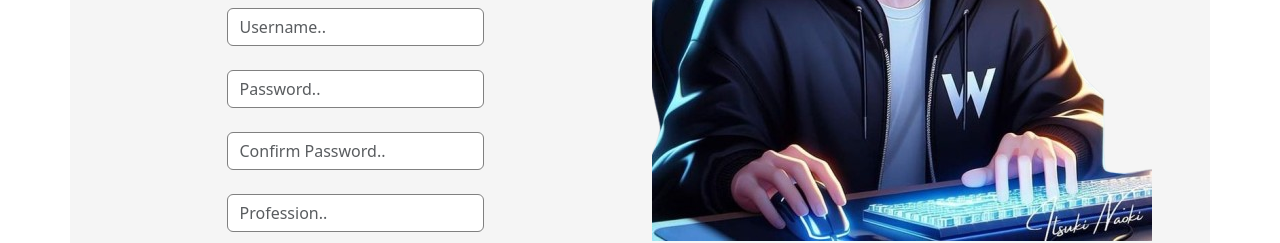
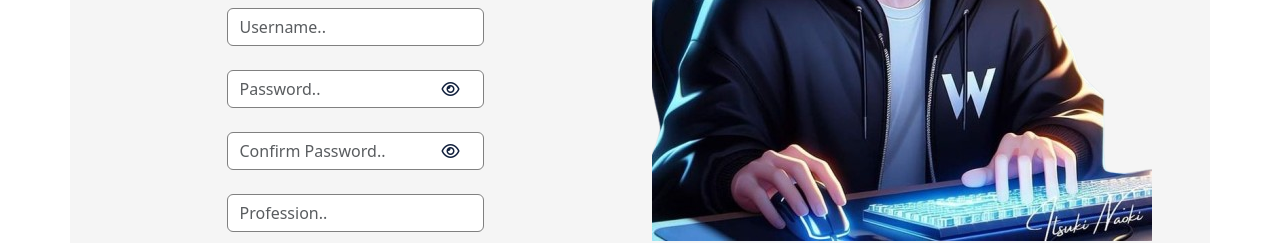
Before and after one commit to johnson-Omwoyo/Moringa_Alumni, a React (Vite) app in the folder client/: page /register in a window 1280 px wide. Shown: the part 450-693 px from the top of the page. Built offline with nearby package versions, Linux system fonts and the light colour scheme; a web font is replaced by a local one.

Commit message:
validation on buttons click and the eye for password visiblee or not

```diff
--- a/client/src/routes/Login.jsx
+++ b/client/src/routes/Login.jsx
@@ -1,31 +1,38 @@
-import React from "react";
+import React, { useState } from "react";
 import "./login.css";
 import { useNavigate } from "react-router-dom";
 import animePhoto from "../assets/17f4ec064cad10da1739a11d9b293c09-removebg-preview.png";
 import { Field, Form, ErrorMessage, Formik } from "formik";
 import * as Yup from "yup";
+
 function Login() {
   const navigate = useNavigate();
+
   const handleLogin = (values) => {
     console.log(values);
   };
+
   const initialValues = {
-    userName: "",
+    username: "",
     password: "",
   };
+
   const validationSchema = Yup.object({
-    username: Yup.string().min(2, "Too short").required("Field cant be empty"),
+    username: Yup.string().min(2, "Too short").required("Field can't be empty"),
     password: Yup.string()
       .min(3, "Password too short")
-      .required("Field cant be empty"),
+      .required("Field can't be empty"),
   });
-
+  const [viewPassword, setViewPassword] = useState(false);
+  const handleChangeViewPassword = (field, setter) => {
+    setter(!field);
+  };
   return (
     <div className="container">
-      <div className="row   my-5 rounded reg ">
-        <div className="col-12 col-md-6 d-flex flex-column align-items-center py-5 ">
-          <div className="the-title ">
-            <h1 className="display-5 m-0">Welcome Back </h1>
+      <div className="row my-5 rounded reg">
+        <div className="col-12 col-md-6 d-flex flex-column align-items-center py-5">
+          <div className="the-title">
+            <h1 className="display-5 m-0">Welcome Back</h1>
             <p>
               Don't Have An Account?{" "}
               <span className="the-link" onClick={() => navigate("/register")}>
@@ -40,8 +47,8 @@ function Login() {
           >
             {(formik) => (
               <form
-                className="form-group d-flex flex-column gap-4  rounded auth justify-content-center "
-                action=""
+                className="form-group d-flex flex-column gap-4 rounded auth justify-content-center"
+                onSubmit={formik.handleSubmit}
               >
                 <div>
                   <Field
@@ -49,6 +56,8 @@ function Login() {
                     placeholder="Username/Email.."
                     className="form-control"
                     name="username"
+                    onBlur={formik.handleBlur}
+                    onChange={formik.handleChange}
                   />
                   <ErrorMessage
                     name="username"
@@ -57,12 +66,27 @@ function Login() {
                   />
                 </div>
                 <div>
-                  <Field
-                    type="text"
-                    placeholder="Password.."
-                    className="form-control"
-                    name="password"
-                  />
+                  <div className="position-relative">
+                    <Field
+                      type={viewPassword ? "text" : "password"}
+                      name="password"
+                      placeholder="Password.."
+                      className="form-control"
+                      onChange={formik.handleChange}
+                    />{" "}
+                    <div
+                      onClick={() =>
+                        handleChangeViewPassword(viewPassword, setViewPassword)
+                      }
+                      className="the-eye position-absolute  end-0 translate-middle-y px-4 "
+                    >
+                      {viewPassword ? (
+                        <i class="fa-regular fa-eye-slash"></i>
+                      ) : (
+                        <i class="fa-regular fa-eye"></i>
+                      )}
+                    </div>
+                  </div>
                   <ErrorMessage
                     name="password"
                     component="div"
@@ -70,18 +94,14 @@ function Login() {
                   />
                 </div>
 
-                <button
-                  type="submit"
-                  className="btn "
-
-                >
+                <button type="submit" className="btn">
                   Sign In
                 </button>
               </form>
             )}
           </Formik>
         </div>
-        <div className="col d-flex justify-content-center">
+        <div className="col d-none d-md-inline d-flex justify-content-center">
           <img className="img-fluid" src={animePhoto} alt="" />
         </div>
       </div>
--- a/client/src/routes/Register.jsx
+++ b/client/src/routes/Register.jsx
@@ -1,4 +1,4 @@
-import React from "react";
+import React, { useState } from "react";
 import "./register.css";
 import * as Yup from "yup";
 import { Formik, Form, Field, ErrorMessage } from "formik";
@@ -7,6 +7,12 @@ import animePhoto from "../assets/17f4ec064cad10da1739a11d9b293c09-removebg-prev
 
 function Register() {
   const navigate = useNavigate();
+  const [viewPassword, setViewPassword] = useState(false);
+  const [viewConfirmPassword, setViewConfirmPassword] = useState(false);
+
+  const handleChangeViewPassword = (field, setter) => {
+    setter(!field);
+  };
   const validationSchema = Yup.object({
     name: Yup.string()
       .min(3, "Name so short")
@@ -23,8 +29,8 @@ function Register() {
       .oneOf([Yup.ref("password"), null], "Passwords must match")
       .required("Confirm password is required"),
   });
-  const onSubmit = (values) => {
-    console.log("Form data submitted:", values);
+  const handleRegister = (values) => {
+    console.log("The user details:", values);
   };
   const initialValues = {
     name: "",
@@ -50,12 +56,13 @@ function Register() {
           <Formik
             initialValues={initialValues}
             validationSchema={validationSchema}
-            onSubmit={onSubmit}
+            onSubmit={handleRegister}
           >
             {(formik) => (
               <form
                 className="form-group d-flex flex-column gap-4  rounded auth justify-content-center "
                 action=""
+                onSubmit={formik.handleSubmit}
               >
                 <div>
                   <Field
@@ -63,6 +70,7 @@ function Register() {
                     placeholder="Name.."
                     name="name"
                     className="form-control"
+                    onChange={formik.handleChange}
                   />{" "}
                   <ErrorMessage name="name" component="div" className="error" />
                 </div>
@@ -72,6 +80,7 @@ function Register() {
                     placeholder="Email.."
                     name="email"
                     className="form-control"
+                    onChange={formik.handleChange}
                   />{" "}
                   <ErrorMessage
                     name="email"
@@ -85,6 +94,7 @@ function Register() {
                     name="username"
                     placeholder="Username.."
                     className="form-control"
+                    onChange={formik.handleChange}
                   />{" "}
                   <ErrorMessage
                     name="username"
@@ -93,12 +103,27 @@ function Register() {
                   />
                 </div>
                 <div>
-                  <Field
-                    type="text"
-                    name="password"
-                    placeholder="Password.."
-                    className="form-control"
-                  />{" "}
+                  <div className="position-relative">
+                    <Field
+                      type={viewPassword ? "text" : "password"}
+                      name="password"
+                      placeholder="Password.."
+                      className="form-control"
+                      onChange={formik.handleChange}
+                    />{" "}
+                    <div
+                      onClick={() =>
+                        handleChangeViewPassword(viewPassword, setViewPassword)
+                      }
+                      className="the-eye position-absolute  end-0 translate-middle-y px-4 "
+                    >
+                      {viewPassword ? (
+                        <i class="fa-regular fa-eye-slash"></i>
+                      ) : (
+                        <i class="fa-regular fa-eye"></i>
+                      )}
+                    </div>
+                  </div>
                   <ErrorMessage
                     name="password"
                     component="div"
@@ -106,12 +131,29 @@ function Register() {
                   />
                 </div>
                 <div>
+                <div className="position-relative">
                   <Field
-                    type="text"
+                    type={viewConfirmPassword ? "text" : "password"}
                     name="confirmpassword"
                     placeholder="Confirm Password.."
                     className="form-control"
+                    onChange={formik.handleChange}
                   />{" "}
+                  <div
+                    className="the-eye position-absolute  end-0 translate-middle-y px-4 "
+                    onClick={() =>
+                      handleChangeViewPassword(
+                        viewConfirmPassword,
+                        setViewConfirmPassword
+                      )
+                    }
+                  >
+                    {viewConfirmPassword ? (
+                      <i class="fa-regular fa-eye-slash"></i>
+                    ) : (
+                      <i class="fa-regular fa-eye"></i>
+                    )}
+                  </div></div>
                   <ErrorMessage
                     name="confirmpassword"
                     component="div"
@@ -124,6 +166,7 @@ function Register() {
                     name="profession"
                     placeholder="Profession.."
                     className="form-control"
+                    onChange={formik.handleChange}
                   />
                   <ErrorMessage
                     name="profession"
@@ -131,14 +174,14 @@ function Register() {
                     className="error"
                   />
                 </div>
-                <button type="submit" className="btn " >
+                <button type="submit" className="btn ">
                   Sign Up
                 </button>
               </form>
             )}
           </Formik>
         </div>
-        <div className="col">
+        <div className="col d-none d-md-inline">
           <img className="img-fluid" src={animePhoto} alt="" />
         </div>
       </div>
--- a/client/src/routes/login.css
+++ b/client/src/routes/login.css
@@ -30,5 +30,10 @@
 .reg input {
   border: grey 1px solid;
 }
-.reg .error{color: red;
+.reg .error {
+  color: red;
 }
+.the-eye {
+  top: 50%;
+  cursor: pointer;
+}
```
